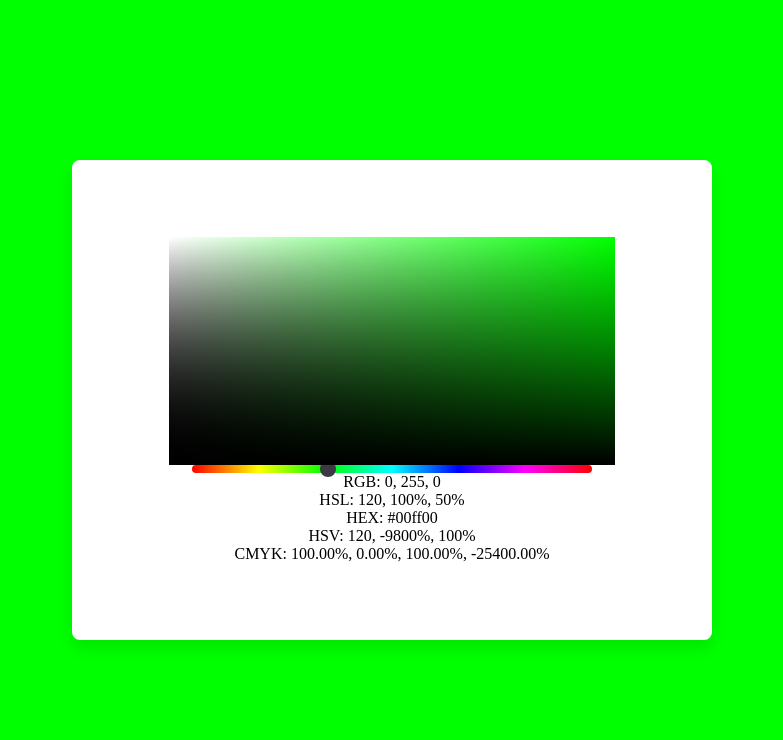
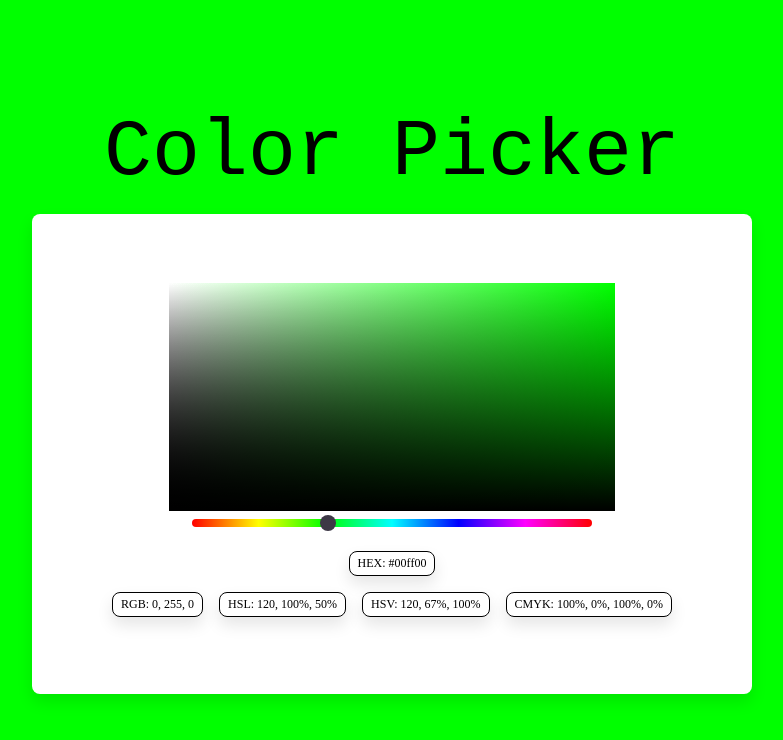
Before and after one commit to fhilipecrash/color_picker, a SvelteKit app: page / in a window 1280 px wide. Shown: the top 740 px of the page, without its empty margins (248-1031 px from the left). Built offline with nearby package versions, Linux system fonts and the light colour scheme.

Commit message:
feat: add button style

```diff
--- a/src/routes/+page.svelte
+++ b/src/routes/+page.svelte
@@ -8,13 +8,15 @@
     const x = event.clientX - rect.left;
     const y = event.clientY - rect.top;
 
-    saturation = Math.round((x / 446) * 100);
+    saturation = Math.round(Math.min(100, Math.max(0, (x / 446) * 100)));
 
     if (y < 114) {
       lightness = Math.round(100 - (x / 446) * 50);
     } else {
       lightness = Math.round(50 - ((y - 114) / 114) * 50);
     }
+
+    lightness = Math.min(100, Math.max(0, lightness)); // Limitar lightness para 0-100
   }
 
   function hslToHex(h: number, s: number, l: number) {
@@ -29,25 +31,32 @@
   }
 
   function hslToHsv(h: number, s: number, l: number) {
-    const v = (l + (s * Math.min(l, 1 - l)) / 100);
-    const newS = v ? (2 - (2 * l) / v) * 100 : 0;
-    return { h, s: newS, v: v * 100 };
+    const lDecimal = l / 100;
+    const c = s / 100 * (1 - Math.abs(2 * lDecimal - 1)); // Chroma
+    const v = lDecimal + c; // Value
+    const newS = v ? Math.round((c / v) * 100) : 0; // Saturation
+
+    return {
+      h: Math.round(h) % 360, // Ajustar o hue para ficar entre 0 e 360
+      s: Math.min(100, Math.max(0, newS)), // Limitar saturation para 0-100
+      v: Math.min(100, Math.max(0, Math.round(v * 100))) // Limitar value para 0-100
+    };
   }
 
   function hslToCmyk(h: number, s: number, l: number) {
     const { r, g, b } = hslToRgb(h, s, l);
 
-    const c = 1 - r;
-    const m = 1 - g;
-    const y = 1 - b;
+    const c = 1 - r / 255;
+    const m = 1 - g / 255;
+    const y = 1 - b / 255;
 
     const k = Math.min(c, Math.min(m, y));
 
     return {
-      c: (c - k) / (1 - k) * 100,
-      m: (m - k) / (1 - k) * 100,
-      y: (y - k) / (1 - k) * 100,
-      k: k * 100
+      c: Math.round(((c - k) / (1 - k)) * 100),
+      m: Math.round(((m - k) / (1 - k)) * 100),
+      y: Math.round(((y - k) / (1 - k)) * 100),
+      k: Math.round(k * 100)
     };
   }
 
@@ -80,7 +89,30 @@
   .main {
     height: 100vh;
     display: flex;
+    flex-direction: column;
     justify-content: center;
+    align-items: center;
+  }
+
+  .title {
+    font-size: 5rem;
+    margin-bottom: 1rem;
+    font-family: 'Courier New', Courier, monospace;
+  }
+
+  .btn {
+    background-color: #FFF;
+    border: 1px solid #000;
+    border-radius: 0.5rem;
+    padding: 0.25rem 0.5rem;
+    font-size: 0.75rem;
+    margin: 0.5rem;
+    cursor: pointer;
+    box-shadow: 0 0.5rem 1rem rgba(0, 0, 0, 0.1);
+  }
+
+  .colors {
+    display: flex;
     align-items: center;
   }
 
@@ -93,7 +125,7 @@
     border-radius: 0.5rem;
     padding: 1rem;
     box-shadow: 0 0.5rem 1rem rgba(0, 0, 0, 0.1);
-    width: 40rem;
+    width: 45rem;
     height: 30rem;
   }
 
@@ -106,6 +138,8 @@
   }
 
   .slider {
+    margin-top: 0.5rem;
+    margin-bottom: 1rem;
     width: 100%;
   }
 
@@ -156,13 +190,15 @@
     width: 1rem;
   }
 
-  input[type="range"]:focus::-moz-range-thumb{
+  input[type="range"]:focus::-moz-range-thumb {
     outline: 3px solid #3d3846;
     outline-offset: 0.125rem;
   }
 </style>
 
 <div class="main" style="background-color: {color};">
+  <h1 class="title">Color Picker</h1>
+
   <!-- svelte-ignore a11y-no-static-element-interactions -->
   <div class="container">
     <!-- svelte-ignore a11y-click-events-have-key-events -->
@@ -176,11 +212,22 @@
 
     <input type="range" min="0" max="360" bind:value={hue} class="slider" />
 
-    <p>RGB: {rgb.r}, {rgb.g}, {rgb.b}</p>
-    <p>HSL: {hue}, {saturation}%, {lightness}%</p>
-    <p>HEX: <span>{hexColor}</span></p>
-    <p>HSV: {hsv.h}, {hsv.s}%, {hsv.v}%</p>
-    <p>CMYK: {cmyk.c.toFixed(2)}%, {cmyk.m.toFixed(2)}%, {cmyk.y.toFixed(2)}%, {cmyk.k.toFixed(2)}%</p>
-
+    <button class="btn" on:click={() => copyToClipboard(hexColor)}>
+      <p>HEX: <span>{hexColor}</span></p>
+    </button>
+    <div class="colors">
+      <button class="btn" on:click={() => copyToClipboard(`rgb(${rgb.r}, ${rgb.g}, ${rgb.b})`)}>
+        <p>RGB: {rgb.r}, {rgb.g}, {rgb.b}</p>
+      </button>
+      <button class="btn" on:click={() => copyToClipboard(`hsl(${hue}, ${saturation}%, ${lightness}%)`)}>
+        <p>HSL: {hue}, {saturation}%, {lightness}%</p>
+      </button>
+      <button class="btn" on:click={() => copyToClipboard(`hsv(${hsv.h}, ${hsv.s}%, ${hsv.v}%)`)}>
+        <p>HSV: {hsv.h}, {hsv.s}%, {hsv.v}%</p>
+      </button>
+      <button class="btn" on:click={() => copyToClipboard(`cmyk(${cmyk.c}%, ${cmyk.m}%, ${cmyk.y}%, ${cmyk.k}%)`)}>
+        <p>CMYK: {cmyk.c}%, {cmyk.m}%, {cmyk.y}%, {cmyk.k}%</p>
+      </button>
+    </div>
   </div>
 </div>
```
